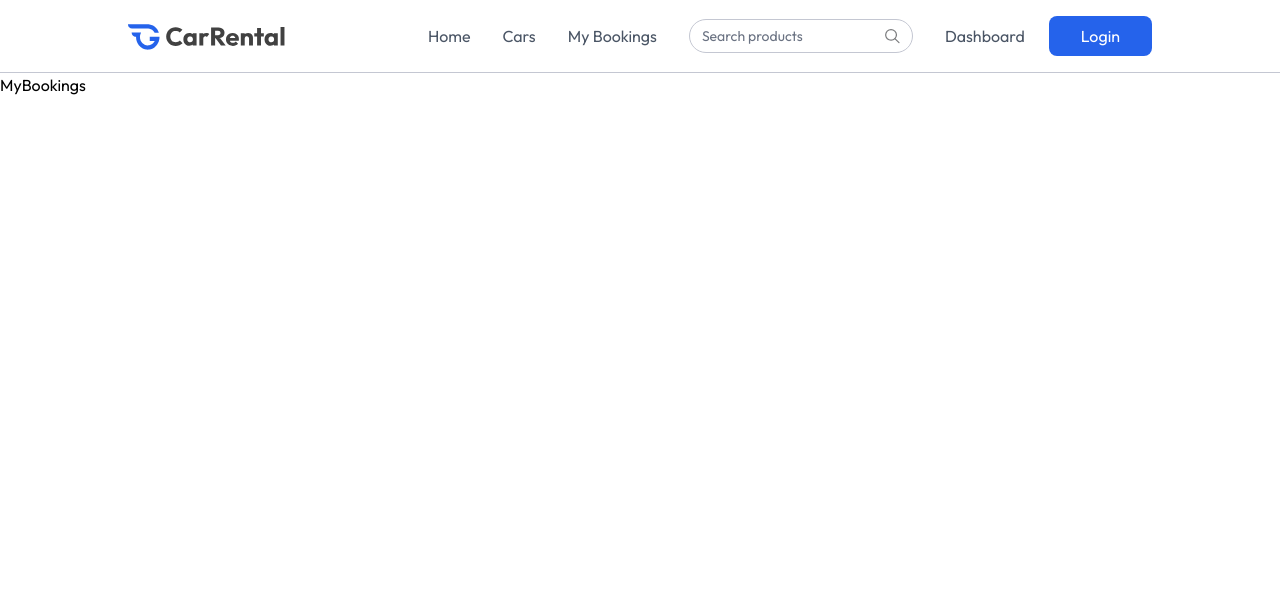
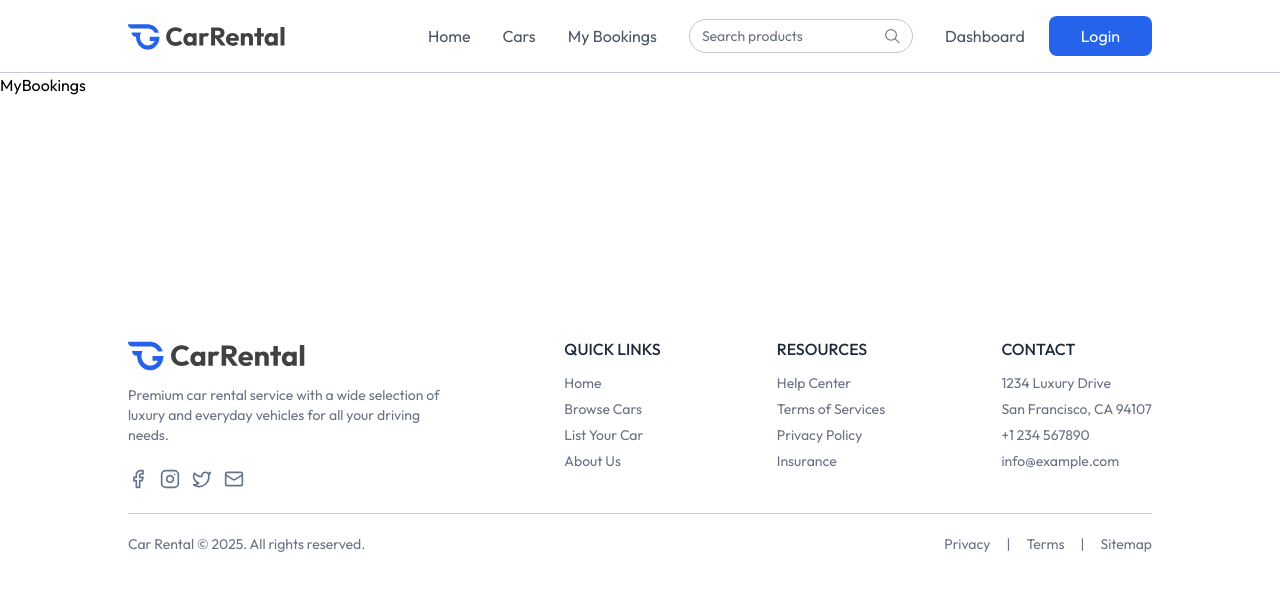
Before and after one commit to subarnoturja/CarRental-client, a React (Vite) app: page /my-bookings in a window 1280 px wide. Shown: the top 590 px of the page. Built offline with nearby package versions, Linux system fonts and the light colour scheme.

Commit message:
footer added

```diff
--- a/src/App.jsx
+++ b/src/App.jsx
@@ -5,6 +5,7 @@
 import CarDetails from "./pages/CarDetails";
 import { Cars } from "./pages/Cars";
 import MyBookings from "./pages/MyBookings";
+import Footer from "./components/Footer";
 
 function App() {
 
@@ -20,6 +21,7 @@
         <Route path="/cars" element={<Cars />} />
         <Route path="/my-bookings" element={<MyBookings />} />
       </Routes>
+      {!isOwnerPath && <Footer setShowLogin={setShowLogin} />}
     </>
   )
 }
--- a/src/components/Footer.jsx
+++ b/src/components/Footer.jsx
@@ -1,75 +1,58 @@
+import { assets } from "../assets/assets"
 
 const Footer = () => {
   return (
-    <div className='text-gray-500/80 pt-8 px-6 md:px-16 lg:px-24 xl:px-32'>
-            <div className='flex flex-wrap justify-between gap-12 md:gap-6'>
-                <div className='max-w-80'>
-                    <img src="https://raw.githubusercontent.com/prebuiltui/prebuiltui/main/assets/dummyLogo/dummyLogoColored.svg" alt="logo" className='mb-4 h-8 md:h-9' />
-                    <p className='text-sm'>
-                        Lorem Ipsum is simply dummy text of the printing and typesetting industry. Lorem Ipsum has been the industry's standard dummy text
+    <div className='px-6 md:px-16 lg:px-24 xl:px-32 mt-60 text-sm text-gray-500'>
+            <div className='flex flex-wrap justify-between items-start gap-8 pb-6 border-borderColor border-b'>
+                <div>
+                    <img src={assets.logo} alt="logo" className='h-8 md:h-9' />
+                    <p className='max-w-80 mt-3'>
+                        Premium car rental service with a wide selection of luxury and everyday vehicles for all your driving needs.
                     </p>
-                    <div className='flex items-center gap-3 mt-4'>
-                        {/* Instagram */}
-                        <svg className="w-6 h-6" fill="currentColor" viewBox="0 0 24 24">
-                            <path d="M7.75 2A5.75 5.75 0 002 7.75v8.5A5.75 5.75 0 007.75 22h8.5A5.75 5.75 0 0022 16.25v-8.5A5.75 5.75 0 0016.25 2h-8.5zM4.5 7.75A3.25 3.25 0 017.75 4.5h8.5a3.25 3.25 0 013.25 3.25v8.5a3.25 3.25 0 01-3.25 3.25h-8.5a3.25 3.25 0 01-3.25-3.25v-8.5zm9.5 1a4 4 0 11-4 4 4 4 0 014-4zm0 1.5a2.5 2.5 0 102.5 2.5 2.5 2.5 0 00-2.5-2.5zm3.5-.75a.75.75 0 11.75-.75.75.75 0 01-.75.75z" />
-                        </svg>
-                        {/* Facebook */}
-                        <svg className="w-6 h-6" fill="currentColor" viewBox="0 0 24 24">
-                            <path d="M13.5 9H15V6.5h-1.5c-1.933 0-3.5 1.567-3.5 3.5v1.5H8v3h2.5V21h3v-7.5H16l.5-3h-3z" />
-                        </svg>
-                        {/* Twitter */}
-                        <svg className="w-6 h-6" fill="currentColor" viewBox="0 0 24 24">
-                            <path d="M22 5.92a8.2 8.2 0 01-2.36.65A4.1 4.1 0 0021.4 4a8.27 8.27 0 01-2.6 1A4.14 4.14 0 0016 4a4.15 4.15 0 00-4.15 4.15c0 .32.04.64.1.94a11.75 11.75 0 01-8.52-4.32 4.14 4.14 0 001.29 5.54A4.1 4.1 0 013 10v.05a4.15 4.15 0 003.33 4.07 4.12 4.12 0 01-1.87.07 4.16 4.16 0 003.88 2.89A8.33 8.33 0 012 19.56a11.72 11.72 0 006.29 1.84c7.55 0 11.68-6.25 11.68-11.67 0-.18 0-.35-.01-.53A8.18 8.18 0 0022 5.92z" />
-                        </svg>
-                        {/* LinkedIn */}
-                        <svg className="w-6 h-6" fill="currentColor" viewBox="0 0 24 24">
-                            <path d="M4.98 3.5C3.88 3.5 3 4.38 3 5.48c0 1.1.88 1.98 1.98 1.98h.02c1.1 0 1.98-.88 1.98-1.98C6.98 4.38 6.1 3.5 4.98 3.5zM3 8.75h3.96V21H3V8.75zm6.25 0h3.8v1.68h.05c.53-.98 1.82-2.02 3.75-2.02 4.01 0 4.75 2.64 4.75 6.07V21H17v-5.63c0-1.34-.03-3.07-1.88-3.07-1.88 0-2.17 1.47-2.17 2.98V21H9.25V8.75z" />
-                        </svg>
+                    <div className='flex items-center gap-3 mt-6'>
+                        {/* Social Media Icon */}
+                        <a href="#"><img src={assets.facebook_logo} alt="facebook icon" /></a>
+                        <a href="#"><img src={assets.instagram_logo} alt="facebook icon" /></a>
+                        <a href="#"><img src={assets.twitter_logo} alt="facebook icon" /></a>
+                        <a href="#"><img src={assets.gmail_logo} alt="facebook icon" /></a>
                     </div>
                 </div>
 
                 <div>
-                    <p className='text-lg text-gray-800'>COMPANY</p>
-                    <ul className='mt-3 flex flex-col gap-2 text-sm'>
-                        <li><a href="#">About</a></li>
-                        <li><a href="#">Careers</a></li>
-                        <li><a href="#">Press</a></li>
-                        <li><a href="#">Blog</a></li>
-                        <li><a href="#">Partners</a></li>
+                    <h2 className='text-base font-medium text-gray-800 uppercase'>Quick Links</h2>
+                    <ul className='mt-3 flex flex-col gap-1.5'>
+                        <li><a href="#">Home</a></li>
+                        <li><a href="#">Browse Cars</a></li>
+                        <li><a href="#">List Your Car</a></li>
+                        <li><a href="#">About Us</a></li>
                     </ul>
                 </div>
-
                 <div>
-                    <p className='text-lg text-gray-800'>SUPPORT</p>
-                    <ul className='mt-3 flex flex-col gap-2 text-sm'>
+                    <h2 className='text-base font-medium text-gray-800 uppercase'>Resources</h2>
+                    <ul className='mt-3 flex flex-col gap-1.5'>
                         <li><a href="#">Help Center</a></li>
-                        <li><a href="#">Safety Information</a></li>
-                        <li><a href="#">Cancellation Options</a></li>
-                        <li><a href="#">Contact Us</a></li>
-                        <li><a href="#">Accessibility</a></li>
+                        <li><a href="#">Terms of Services</a></li>
+                        <li><a href="#">Privacy Policy</a></li>
+                        <li><a href="#">Insurance</a></li>
                     </ul>
                 </div>
-
-                <div className='max-w-80'>
-                    <p className='text-lg text-gray-800'>STAY UPDATED</p>
-                    <p className='mt-3 text-sm'>
-                        Subscribe to our newsletter for inspiration and special offers.
-                    </p>
-                    <div className='flex items-center mt-4'>
-                        <input type="text" className='bg-white rounded-l border border-gray-300 h-9 px-3 outline-none' placeholder='Your email' />
-                        <button className='flex items-center justify-center bg-black h-9 w-9 aspect-square rounded-r'>
-                            {/* Arrow icon */}
-                            <svg className="w-4 h-4 text-white" aria-hidden="true" xmlns="http://www.w3.org/2000/svg" width="24" height="24" fill="none" viewBox="0 0 24 24"><path stroke="currentColor" strokeLinecap="round" strokeLinejoin="round" strokeWidth="2" d="M19 12H5m14 0-4 4m4-4-4-4" /></svg>
-                        </button>
-                    </div>
+                <div>
+                    <h2 className='text-base font-medium text-gray-800 uppercase'>Contact</h2>
+                    <ul className='mt-3 flex flex-col gap-1.5'>
+                        <li>1234 Luxury Drive</li>
+                        <li>San Francisco, CA 94107</li>
+                        <li>+1 234 567890</li>
+                        <li>info@example.com</li>
+                    </ul>
                 </div>
             </div>
-            <hr className='border-gray-300 mt-8' />
             <div className='flex flex-col md:flex-row gap-2 items-center justify-between py-5'>
-                <p>© {new Date().getFullYear()} Brand. All rights reserved.</p>
+                <p>Car Rental © {new Date().getFullYear()}. All rights reserved.</p>
                 <ul className='flex items-center gap-4'>
                     <li><a href="#">Privacy</a></li>
+                    <li>|</li>
                     <li><a href="#">Terms</a></li>
+                    <li>|</li>
                     <li><a href="#">Sitemap</a></li>
                 </ul>
             </div>
```
